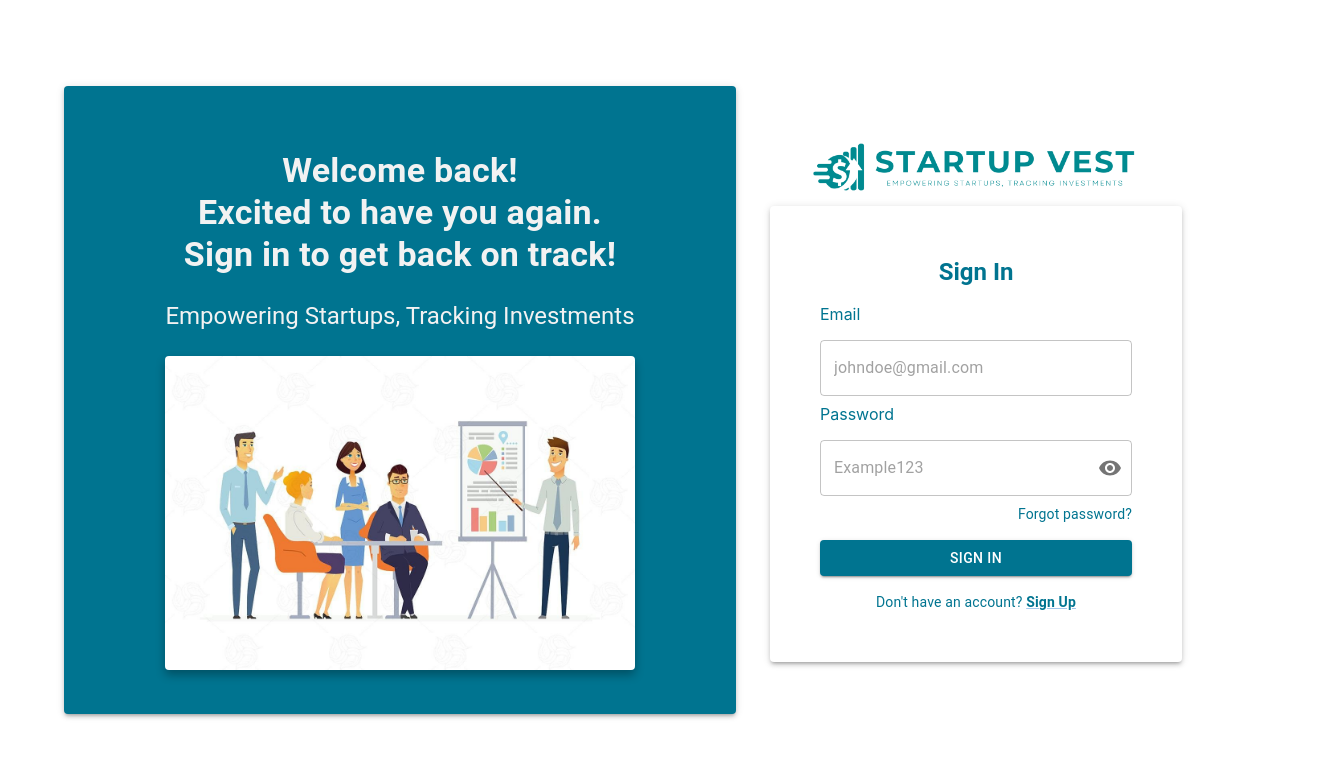
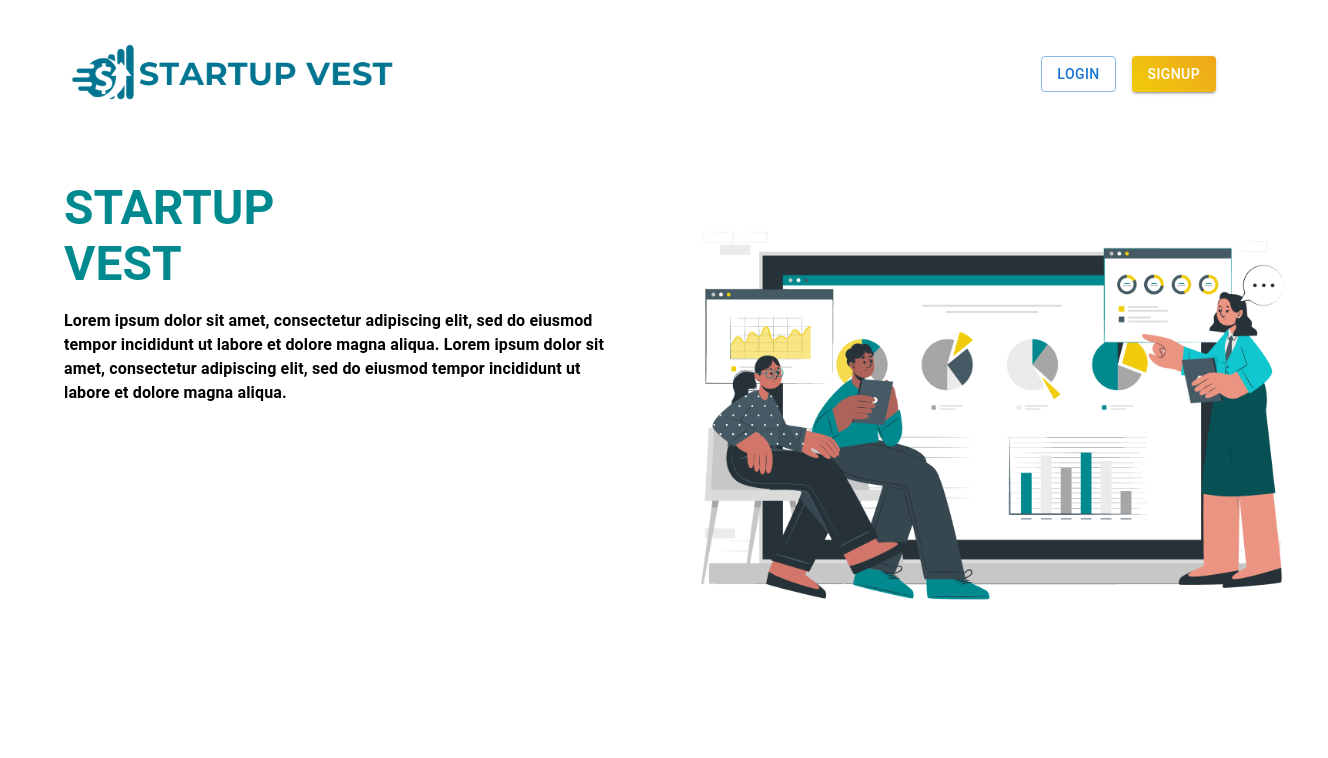
Before and after one commit to XenoviaaaFritzyyy/StartUp-Vest-Front, a React (Create React App) app: page / in a window 1280 px wide. Shown: the top 758 px of the page, 1328 px wide, since content can reach past the window. Built offline with nearby package versions, Linux system fonts and the light colour scheme.

Commit message:
Roxanne nag commit sa Landing Page at sa saktong tao.

```diff
--- a/src/App.js
+++ b/src/App.js
@@ -12,6 +12,7 @@ import People from './Components/People';
 import CapTable from './Components/CapTable';
 import CreateBusinessProfile from './Form/CreateBusinessProfile';
 import UserDashboard from './Dashboard/UserDashboard';
+import LandingPage from './Components/LandingPage';
 
 import ViewStartupProfile from './Form/ViewStartupProfile';
 import ViewInvestorProfile from './Form/ViewInvestorProfile';
@@ -20,8 +21,9 @@ function App() {
   return (
     <Router>
       <Routes>
-        <Route path="/" element={<Login />} />
+        <Route path="/" element={<LandingPage />} />
         <Route path="/signup" element={<Signup />} />
+        {/* <Route path="/landingpage" element={<LandingPage />} /> */}
 
         <Route path="/profile" element={<Profile />} />
         <Route path="/companies" element={<Companies />} />
--- /dev/null
+++ b/src/Components/LandingPage.js
@@ -0,0 +1,68 @@
+import React from 'react';
+import { Link } from 'react-router-dom';
+import { Container, Box, Typography, Button, Grid} from '@mui/material';
+
+const LandingPage = () => {
+  return (
+    <Container maxWidth="lg">
+      <Box
+        sx={{
+          display: 'flex',
+          justifyContent: 'space-between',
+          alignItems: 'center',
+          mt: 5,
+        }}
+      >
+        <Box>
+          <Box
+            component="img"
+            src="/images/logoStartUp.png"
+            alt="Startup Vest Logo"
+            sx={{ height: 64 }}
+          />
+        </Box>
+        <Box>
+          <Button variant="outlined" color="primary" sx={{ mr: 2 }}>
+            Login
+          </Button>
+          <Button
+            variant="contained"
+            sx={{
+              backgroundImage: 'linear-gradient(45deg, #F1CC0A, #EDA61C)',
+              color: '#FFFFFF'
+            }}
+          >
+            Signup
+          </Button>
+        </Box>
+      </Box>
+
+      <Grid container spacing={4} sx={{ mt: 5 }}>
+        <Grid item xs={12} md={6}>
+            <Box sx={{ textAlign: 'center' }}>
+            <Typography variant="h3" gutterBottom sx={{ fontWeight: 'bold', color: '#008A90', textAlign: 'left' }}>
+                <span style={{ display: 'block' }}>STARTUP</span>
+                <span style={{ display: 'block' }}>VEST</span>
+            </Typography>
+            <Typography variant="body1" align="left" paragraph sx={{ fontWeight: 'bold', color: '#000000' }}>
+                Lorem ipsum dolor sit amet, consectetur adipiscing elit, sed do eiusmod tempor incididunt ut labore et dolore magna aliqua.
+                Lorem ipsum dolor sit amet, consectetur adipiscing elit, sed do eiusmod tempor incididunt ut labore et dolore magna aliqua.
+            </Typography>
+            </Box>
+        </Grid>
+        <Grid item xs={12} md={6}>
+            <Box sx={{ textAlign: 'center' }}>
+            <Box
+                component="img"
+                src="/images/startup_illustration.png"
+                alt="Startup Illustration"
+                sx={{ width: '132%', height: 'auto', maxWidth: '120%', maxHeight: 700 }}
+            />
+            </Box>
+        </Grid>
+        </Grid>
+    </Container>
+  );
+};
+
+export default LandingPage;
```
Also changed, not shown: public/images/logoStartUp.png (added), public/images/startup_illustration.png (added).
